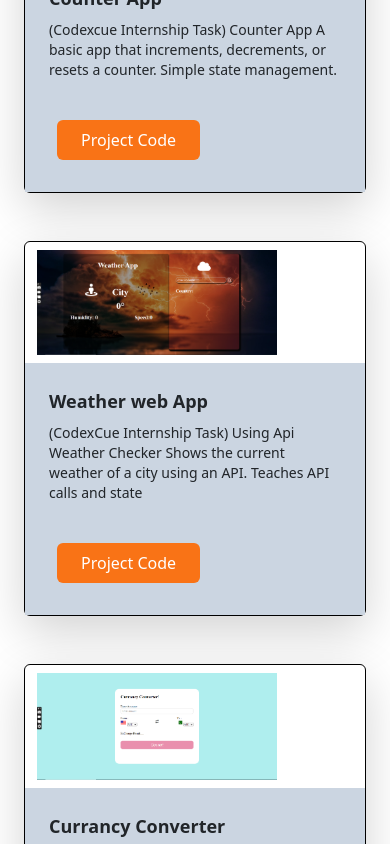
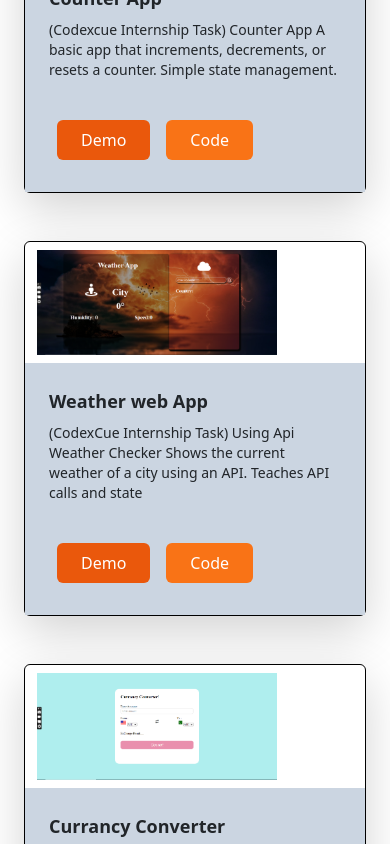
Before and after one commit to GMMemon875/Portfolio, a React (Create React App) app: page / in a window 390 px wide. Shown: the part 6080-6924 px from the top of the page. Built offline with nearby package versions, Linux system fonts and the light colour scheme.

Commit message:
Add a Project Demo Button

```diff
--- a/src/Componanat/Data/Project.json
+++ b/src/Componanat/Data/Project.json
@@ -38,7 +38,7 @@
     "imagesrc": "./Project/29.05.2024_19.04.44_REC.png",
     "Description": "(YoungDev Intern Project)  Youngdev Intern Task to build a Netflix Clone Using HTML CSS JavaScript ",
 
-    "source": "GitHub Id"
+    "source": ""
   },
   {
     "key": 6,
--- a/src/Componanat/Header.jsx
+++ b/src/Componanat/Header.jsx
@@ -26,7 +26,7 @@ const Header = () => {
 
   return (
     <>
-      <div className="h-20 border flex justify-between items-center px-6 md:px-16 bg-slate-300">
+      <div className="h-20 border flex justify-between items-center px-6 md:px-100 bg-slate-300">
         <div>
           <h1 className="text-3xl font-bold text-orange-500 ">{islogo}</h1>
         </div>
--- a/src/Componanat/Project1.jsx
+++ b/src/Componanat/Project1.jsx
@@ -12,14 +12,14 @@ const Project1 = () => {
           PROJECT
         </h1>
       </div>
-      <div className="flex flex-wrap justify-center ">
+      <div className="flex flex-wrap justify-center  ">
         {Project.map((data) => (
           <div
             className="w-full sm:w-[calc(50%-1rem)] lg:w-[calc(33.33%-1rem)] xl:w-[calc(25%-1rem)] p-4"
             key={data.id}
           >
             <div
-              className="card border rounded-md border-black shadow-lg"
+              className="card border rounded-md border-black shadow-lg "
               data-aos="zoom-in-left"
               data-aos-duration="2000"
             >
@@ -31,22 +31,22 @@ const Project1 = () => {
                 />
               </div>
 
-              <div className="card-body bg-slate-300 p-4">
+              <div className="card-body bg-slate-300 p-4 ">
                 <h5 className="card-title text-lg font-bold">{data.title}</h5>
                 <p className="card-text mt-2 text-sm">{data.Description}</p>
                 <div className="flex">
-                  {/* <a
+                  <a
                     href={data.link}
                     className=" bg-orange-600 text-white cursor-pointer text-decoration-none m-2 mt-4 py-2 px-4 rounded-md"
                   >
                     Demo
-                  </a> */}
+                  </a>
                   <a
                     href={data.source}
                     target="blank"
                     className="text-white bg-orange-500  cursor-pointer  text-decoration-none m-2 mt-4 py-2 px-4 rounded-md"
                   >
-                    Project Code
+                    Code
                   </a>
                 </div>
               </div>
```
Also changed, not shown: mintty.2024-05-30_21-00-35.png (added).
